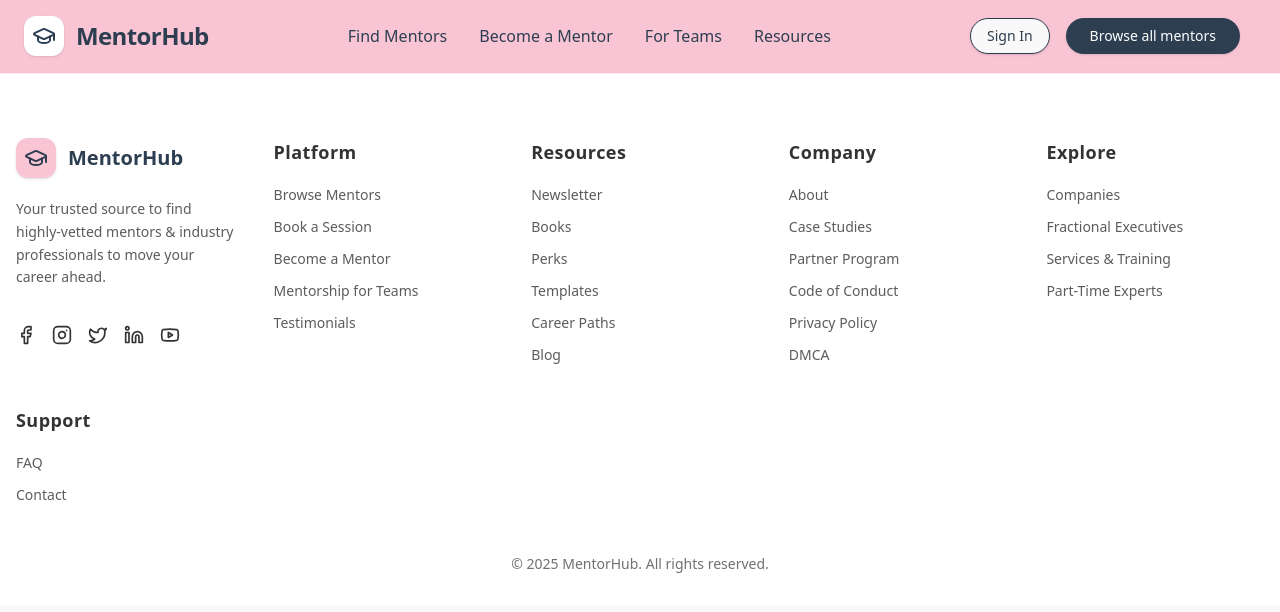
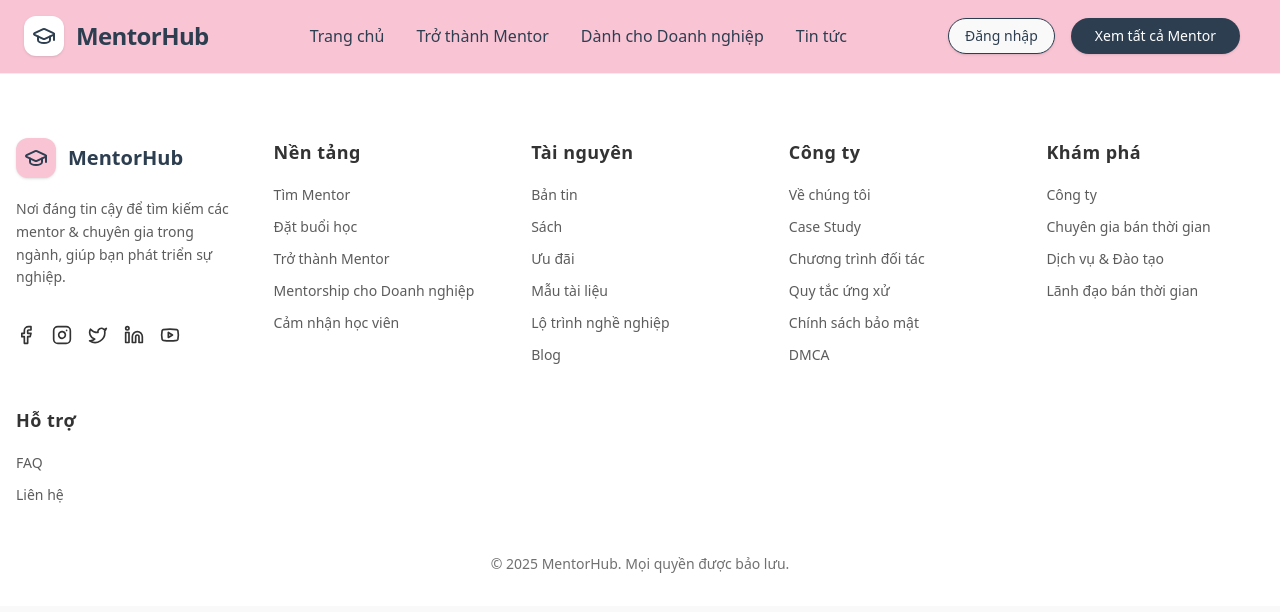
Before and after one commit to chuoois/MentorWeb, a React (Vite) app in the folder client/: page / in a window 1280 px wide. Shown: the top 612 px of the page. Built offline with nearby package versions, Linux system fonts and the light colour scheme.

Commit message:
FIX: front-end register

```diff
--- a/client/src/components/home-components/mentor-components/mentor-component.jsx
+++ b/client/src/components/home-components/mentor-components/mentor-component.jsx
@@ -1,72 +1,73 @@
 import { Button } from "@/components/ui/button";
 import { ArrowRight, Check, ChevronDown, Crown, Trophy, Clipboard } from "lucide-react";
 import { useState } from "react";
+import { Link } from "react-router-dom";
 
-// Benefits data
+// Lợi ích
 const benefits = [
-    "Join inspiring mentors & committed mentees",
-    "Flexible schedule & pricing",
-    "Connect with mentors across 90+ countries",
+    "Kết nối với những người cố vấn truyền cảm hứng & mentee đầy nhiệt huyết",
+    "Lịch trình & chi phí linh hoạt",
+    "Gặp gỡ mentor từ hơn 90+ quốc gia",
 ];
 
-// Mentor reasons data
+// Lý do trở thành Mentor
 const mentorReasons = [
     {
         icon: Crown,
-        title: "The top-paying mentorship network",
+        title: "Mạng lưới cố vấn có thu nhập cao hàng đầu",
         description:
-            "No pro bono work (unless you want to). No membership fees. Just 80% earnings, with $10M+ paid to mentors so far.",
+            "Không cần làm việc miễn phí (trừ khi bạn muốn). Không phí thành viên. Bạn nhận 80% thu nhập, với hơn 10 triệu USD đã được trả cho các mentor.",
     },
     {
         icon: Trophy,
-        title: "Build your brand as an industry leader",
+        title: "Xây dựng thương hiệu cá nhân như một chuyên gia",
         description:
-            "Join a trusted network shaping the future of tech, business, and more – while growing your reputation and expertise.",
+            "Tham gia mạng lưới uy tín định hình tương lai của công nghệ, kinh doanh và nhiều lĩnh vực khác – đồng thời nâng cao danh tiếng và chuyên môn của bạn.",
     },
     {
         icon: Clipboard,
-        title: "Flexible mentorship, real results",
+        title: "Cố vấn linh hoạt, kết quả thực tế",
         description:
-            "Create a lasting impact through flexible, long-term mentorship, and sharpen your leadership in the process.",
+            "Tạo ra tác động lâu dài thông qua mentorship linh hoạt, dài hạn – đồng thời rèn luyện kỹ năng lãnh đạo của chính bạn.",
     },
 ];
 
-// FAQs data
+// Câu hỏi thường gặp
 const faqs = [
     {
-        question: "How does this whole thing work?",
+        question: "Chương trình hoạt động như thế nào?",
         answer:
-            "Our platform connects experienced mentors with mentees seeking guidance. You create a profile, set your availability and rates, and mentees can book sessions with you. We handle payments, scheduling, and provide tools for effective mentoring sessions.",
+            "Nền tảng của chúng tôi kết nối mentor có kinh nghiệm với mentee đang tìm kiếm sự hướng dẫn. Bạn tạo hồ sơ, đặt lịch khả dụng và mức giá, mentee có thể đặt buổi với bạn. Chúng tôi xử lý thanh toán, lịch hẹn và cung cấp công cụ hỗ trợ cho buổi cố vấn.",
     },
     {
-        question: "How much time does it take?",
+        question: "Tôi cần dành bao nhiêu thời gian?",
         answer:
-            "It's completely flexible! You can dedicate as little as 1-2 hours per week or as much as you'd like. Most mentors start with 3-5 hours weekly and adjust based on their schedule and demand.",
+            "Hoàn toàn linh hoạt! Bạn có thể dành chỉ 1–2 giờ mỗi tuần hoặc nhiều hơn tùy thích. Phần lớn mentor bắt đầu với 3–5 giờ/tuần và điều chỉnh theo lịch trình cũng như nhu cầu.",
     },
     {
-        question: "What's expected from me?",
+        question: "Tôi cần đáp ứng những gì?",
         answer:
-            "We expect mentors to be professional, punctual, and genuinely invested in helping mentees grow. You'll need to maintain regular communication, provide constructive feedback, and share your expertise authentically.",
+            "Chúng tôi mong đợi mentor chuyên nghiệp, đúng giờ và thực sự quan tâm đến sự phát triển của mentee. Bạn cần duy trì giao tiếp thường xuyên, đưa ra phản hồi xây dựng và chia sẻ chuyên môn một cách chân thành.",
     },
     {
-        question: "Who are the Mentees?",
+        question: "Ai là Mentee?",
         answer:
-            "Our mentees come from diverse backgrounds - students, early-career professionals, career changers, and entrepreneurs. They're motivated individuals seeking guidance in areas like career development, skill building, and professional growth.",
+            "Mentee đến từ nhiều nền tảng khác nhau – sinh viên, người mới đi làm, người muốn chuyển ngành và doanh nhân. Họ là những người có động lực, tìm kiếm sự hướng dẫn trong phát triển sự nghiệp, nâng cao kỹ năng và phát triển cá nhân.",
     },
     {
-        question: "How much money can I make?",
+        question: "Tôi có thể kiếm bao nhiêu tiền?",
         answer:
-            "Earnings vary based on your expertise, availability, and rates. Most mentors charge $30-150 per hour. Active mentors typically earn $500-3000+ monthly, with top mentors earning significantly more.",
+            "Thu nhập phụ thuộc vào chuyên môn, lịch rảnh và mức giá của bạn. Hầu hết mentor tính từ $30–150/giờ. Mentor tích cực thường kiếm $500–3000+ mỗi tháng, những mentor hàng đầu còn nhiều hơn nữa.",
     },
     {
-        question: "How do you make money?",
+        question: "Nền tảng kiếm tiền bằng cách nào?",
         answer:
-            "We take a small commission from each mentoring session (typically 10-20%) to maintain the platform, provide customer support, handle payments, and continuously improve our services.",
+            "Chúng tôi thu một khoản hoa hồng nhỏ từ mỗi buổi cố vấn (thường 10–20%) để duy trì nền tảng, cung cấp hỗ trợ khách hàng, xử lý thanh toán và liên tục cải thiện dịch vụ.",
     },
     {
-        question: "What other work can I take on?",
+        question: "Tôi có thể làm thêm công việc nào khác?",
         answer:
-            "Beyond one-on-one mentoring, you can offer group sessions, workshops, create courses, provide resume reviews, conduct mock interviews, or offer specialized consulting in your area of expertise.",
+            "Ngoài cố vấn 1–1, bạn có thể mở lớp nhóm, workshop, tạo khóa học, hỗ trợ viết CV, phỏng vấn thử, hoặc tư vấn chuyên sâu trong lĩnh vực của mình.",
     },
 ];
 
@@ -79,9 +80,11 @@ export const HomeRegisterMentor = () => {
 
     const scrollToFAQ = () => {
         const faqSection = document.getElementById("faq-section");
-        const offset = 80; // Adjust based on header height
+        if (faqSection) {
+            const offset = 80;
             const y = faqSection.getBoundingClientRect().top + window.pageYOffset - offset;
             window.scrollTo({ top: y, behavior: "smooth" });
+        }
     };
 
     return (
@@ -90,14 +93,14 @@ export const HomeRegisterMentor = () => {
             <section className="py-20 bg-[#F9C5D5]">
                 <div className="container mx-auto px-6">
                     <div className="grid lg:grid-cols-2 gap-12 items-center">
-                        {/* Left Content */}
+                        {/* Nội dung bên trái */}
                         <div className="space-y-8">
                             <h2 className="text-4xl lg:text-5xl font-bold text-[#333333] leading-tight">
-                                Share your expertise. Grow your skills. Make a difference.
+                                Chia sẻ chuyên môn. Phát triển kỹ năng. Tạo sự khác biệt.
                             </h2>
                             <p className="text-lg text-[#333333]/80 max-w-xl leading-relaxed">
-                                Mentoring is a two-way street. Let us take care of the boring parts so you can
-                                concentrate on personal and professional growth for both you and your mentees.
+                                Mentoring là con đường hai chiều. Hãy để chúng tôi xử lý những phần phức tạp
+                                để bạn tập trung vào sự phát triển cá nhân và nghề nghiệp – cho cả bạn và mentee.
                             </p>
                             <div className="space-y-4">
                                 {benefits.map((item, index) => (
@@ -110,28 +113,30 @@ export const HomeRegisterMentor = () => {
                                 ))}
                             </div>
                             <div className="flex flex-col sm:flex-row gap-4">
+                                <Link to="/mentor-apply">
                                     <Button
                                         size="lg"
                                         className="bg-[#2C3E50] hover:bg-[#1A2634] text-white px-6 shadow-lg transition"
                                     >
-                                    Become a mentor
+                                        Trở thành Mentor
                                         <ArrowRight className="ml-2 w-5 h-5" />
                                     </Button>
+                                </Link>
                                 <Button
                                     variant="outline"
                                     size="lg"
                                     className="border-[#2C3E50] text-[#2C3E50] hover:bg-[#F9C5D5] hover:text-[#2C3E50] px-6 transition"
                                     onClick={scrollToFAQ}
                                 >
-                                    Frequently Asked Questions
+                                    Câu hỏi thường gặp
                                 </Button>
                             </div>
                         </div>
-                        {/* Right Mobile Mockup */}
+                        {/* Ảnh mockup bên phải */}
                         <div className="relative flex justify-center lg:justify-end">
                             <img
                                 src="https://hebbkx1anhila5yf.public.blob.vercel-storage.com/attachments/gen-images/public/mobile-app-mockup-showing-mentoring-interface-aD4pt8qMaAcMg2Jeb08MLSwvwHxVEI.jpg"
-                                alt="Mobile app mockup showing mentoring platform interface"
+                                alt="Ứng dụng cố vấn trên di động"
                                 className="w-full max-w-md lg:max-w-lg xl:max-w-xl h-auto rounded-2xl shadow-xl object-contain"
                             />
                         </div>
@@ -143,10 +148,10 @@ export const HomeRegisterMentor = () => {
             <section className="py-16 bg-[#FDF7F9]">
                 <div className="container mx-auto px-4 sm:px-6 lg:px-8 max-w-7xl text-center">
                     <h2 className="text-3xl lg:text-4xl font-extrabold text-[#2C3E50] mb-6">
-                        Why Mentor with MentorCruise?
+                        Vì sao nên cố vấn cùng MentorCruise?
                     </h2>
                     <p className="text-lg text-[#333333]/70 max-w-3xl mx-auto mb-12">
-                        Where impact meets opportunity – and great mentors thrive.
+                        Nơi tác động gặp cơ hội – và nơi mentor xuất sắc tỏa sáng.
                     </p>
                     <div className="grid grid-cols-1 sm:grid-cols-2 lg:grid-cols-3 gap-6 lg:gap-8">
                         {mentorReasons.map((reason, index) => (
@@ -171,20 +176,20 @@ export const HomeRegisterMentor = () => {
             <section id="faq-section" className="py-20 bg-white">
                 <div className="container mx-auto px-6">
                     <div className="grid lg:grid-cols-[2fr_3fr] gap-12">
-                        {/* Left Column */}
+                        {/* Cột trái */}
                         <div className="text-center lg:text-left mb-12 lg:mb-0">
                             <h2 className="text-3xl lg:text-4xl font-extrabold text-[#2C3E50] mb-4">
-                                FAQs
+                                Câu hỏi thường gặp
                             </h2>
                             <p className="text-lg text-[#333333]/70 max-w-2xl mx-auto lg:mx-0">
-                                Can't find the answer you're looking for? Reach out to our{" "}
+                                Không tìm thấy câu trả lời bạn cần? Hãy liên hệ với{" "}
                                 <span className="text-[#2C3E50] font-semibold cursor-pointer hover:underline">
-                                    customer support team
+                                    đội ngũ hỗ trợ khách hàng
                                 </span>
                                 .
                             </p>
                         </div>
-                        {/* Right Column */}
+                        {/* Cột phải */}
                         <div className="space-y-6">
                             {faqs.map((faq, index) => (
                                 <div
@@ -218,31 +223,34 @@ export const HomeRegisterMentor = () => {
                     </div>
                 </div>
             </section>
-            {/* Final Call To Action Section */}
+
+            {/* Final CTA */}
             <section className="py-20 bg-[#F9C5D5]">
                 <div className="container mx-auto px-6 text-center max-w-3xl">
                     <h2 className="text-3xl lg:text-4xl font-bold text-[#333333] mb-6">
-                        Ready to start your mentorship journey?
+                        Sẵn sàng bắt đầu hành trình mentorship của bạn?
                     </h2>
                     <p className="text-lg text-[#333333]/80 mb-8 leading-relaxed">
-                        Join thousands of mentors worldwide who are shaping the future while
-                        growing their own skills and careers. Take the first step today!
+                        Tham gia cùng hàng ngàn mentor toàn cầu – những người đang định hình tương lai
+                        đồng thời phát triển kỹ năng và sự nghiệp của chính mình. Hãy bắt đầu ngay hôm nay!
                     </p>
                     <div className="flex flex-col sm:flex-row justify-center gap-4">
+                        <Link to="/mentor-apply">
                             <Button
                                 size="lg"
                                 className="bg-[#2C3E50] hover:bg-[#1A2634] text-white px-6 shadow-lg transition"
                             >
-                            Become a mentor
+                                Trở thành Mentor
                                 <ArrowRight className="ml-2 w-5 h-5" />
                             </Button>
+                        </Link>
                         <Button
                             variant="outline"
                             size="lg"
                             className="border-[#2C3E50] text-[#2C3E50] hover:bg-[#F9C5D5] hover:text-[#2C3E50] px-6 transition"
                             onClick={scrollToFAQ}
                         >
-                            Learn more in FAQs
+                            Tìm hiểu thêm trong FAQs
                         </Button>
                     </div>
                 </div>
--- a/client/src/components/layouts/home-layouts/home-footer.jsx
+++ b/client/src/components/layouts/home-layouts/home-footer.jsx
@@ -1,36 +1,36 @@
 import { Facebook, Instagram, Twitter, Linkedin, Youtube, GraduationCap } from "lucide-react";
 
 const footerLinks = {
-  Platform: [
-    "Browse Mentors",
-    "Book a Session",
-    "Become a Mentor",
-    "Mentorship for Teams",
-    "Testimonials",
+  Nền_tảng: [
+    "Tìm Mentor",
+    "Đặt buổi học",
+    "Trở thành Mentor",
+    "Mentorship cho Doanh nghiệp",
+    "Cảm nhận học viên",
   ],
-  Resources: [
-    "Newsletter",
-    "Books",
-    "Perks",
-    "Templates",
-    "Career Paths",
+  Tài_nguyên: [
+    "Bản tin",
+    "Sách",
+    "Ưu đãi",
+    "Mẫu tài liệu",
+    "Lộ trình nghề nghiệp",
     "Blog",
   ],
-  Company: [
-    "About",
-    "Case Studies",
-    "Partner Program",
-    "Code of Conduct",
-    "Privacy Policy",
+  Công_ty: [
+    "Về chúng tôi",
+    "Case Study",
+    "Chương trình đối tác",
+    "Quy tắc ứng xử",
+    "Chính sách bảo mật",
     "DMCA",
   ],
-  Explore: [
-    "Companies",
-    "Fractional Executives",
-    "Services & Training",
-    "Part-Time Experts",
+  Khám_phá: [
+    "Công ty",
+    "Chuyên gia bán thời gian",
+    "Dịch vụ & Đào tạo",
+    "Lãnh đạo bán thời gian",
   ],
-  Support: ["FAQ", "Contact"],
+  Hỗ_trợ: ["FAQ", "Liên hệ"],
 };
 
 export const Footer = () => {
@@ -38,7 +38,7 @@ export const Footer = () => {
     <footer className="bg-[#FFFFFF] text-[#333333] pt-16 pb-8 border-t border-[#F9C5D5]/40">
       <div className="container mx-auto px-4">
         <div className="grid grid-cols-1 md:grid-cols-5 gap-10 text-center md:text-left">
-          {/* Logo and Description */}
+          {/* Logo và mô tả */}
           <div className="space-y-5">
             <div className="flex items-center justify-center md:justify-start space-x-3">
               <div className="w-10 h-10 bg-[#F9C5D5] rounded-xl flex items-center justify-center shadow">
@@ -49,10 +49,9 @@ export const Footer = () => {
               </span>
             </div>
             <p className="text-[#333333]/80 max-w-sm mx-auto md:mx-0 text-sm leading-relaxed">
-              Your trusted source to find highly-vetted mentors & industry
-              professionals to move your career ahead.
+              Nơi đáng tin cậy để tìm kiếm các mentor & chuyên gia trong ngành, giúp bạn phát triển sự nghiệp.
             </p>
-            {/* Social Media Icons */}
+            {/* Mạng xã hội */}
             <div className="flex space-x-4 justify-center md:justify-start pt-4">
               <a
                 href="https://facebook.com"
@@ -97,11 +96,11 @@ export const Footer = () => {
             </div>
           </div>
 
-          {/* Footer Links */}
+          {/* Các link trong footer */}
           {Object.entries(footerLinks).map(([category, links]) => (
             <div key={category} className="space-y-4">
               <h3 className="font-semibold text-lg text-[#333333] tracking-wide">
-                {category}
+                {category.replace("_", " ")}
               </h3>
               <ul className="space-y-2">
                 {links.map((link, index) => (
@@ -119,9 +118,9 @@ export const Footer = () => {
           ))}
         </div>
 
-        {/* Bottom Note */}
+        {/* Ghi chú dưới cùng */}
         <div className="text-center mt-12 text-sm text-[#333333]/70">
-          © {new Date().getFullYear()} MentorHub. All rights reserved.
+          © {new Date().getFullYear()} MentorHub. Mọi quyền được bảo lưu.
         </div>
       </div>
     </footer>
--- a/client/src/components/layouts/home-layouts/home-header.jsx
+++ b/client/src/components/layouts/home-layouts/home-header.jsx
@@ -22,7 +22,7 @@ export const Header = () => {
 
           {/* Menu desktop */}
           <nav className="hidden lg:flex items-center space-x-8">
-            {["Find Mentors", "Become a Mentor", "For Teams", "Resources"].map(
+            {["Trang chủ", "Trở thành Mentor", "Dành cho Doanh nghiệp", "Tin tức"].map(
               (item, idx) => (
                 <a
                   key={idx}
@@ -38,18 +38,16 @@ export const Header = () => {
           {/* Nút bên phải */}
           <div className="flex items-center space-x-4">
             <Link to="/auth/login">
-              <Link to="/auth/login">
               <Button
                 variant="outline"
                 className="hidden md:inline-flex border border-[#2C3E50] text-[#2C3E50] hover:bg-[#2C3E50] hover:text-white font-medium transition-colors duration-300 rounded-full"
               >
-                  Sign In
+                Đăng nhập
               </Button>
             </Link>
 
-            </Link>
             <Button className="bg-[#2C3E50] hover:bg-[#1A2634] text-white px-6 py-2 rounded-full font-medium shadow transition duration-300">
-              Browse all mentors
+              Xem tất cả Mentor
             </Button>
 
             {/* Nút toggle menu mobile */}
@@ -66,7 +64,7 @@ export const Header = () => {
         {isMenuOpen && (
           <div className="lg:hidden mt-4 pb-4 border-t border-white/50">
             <nav className="flex flex-col space-y-4 pt-4">
-              {["Find Mentors", "Become a Mentor", "For Teams", "Resources"].map(
+              {["Tìm Mentor", "Trở thành Mentor", "Dành cho Doanh nghiệp", "Tài nguyên"].map(
                 (item, idx) => (
                   <a
                     key={idx}
```
Lines whose indentation alone changed are shown as unchanged.
